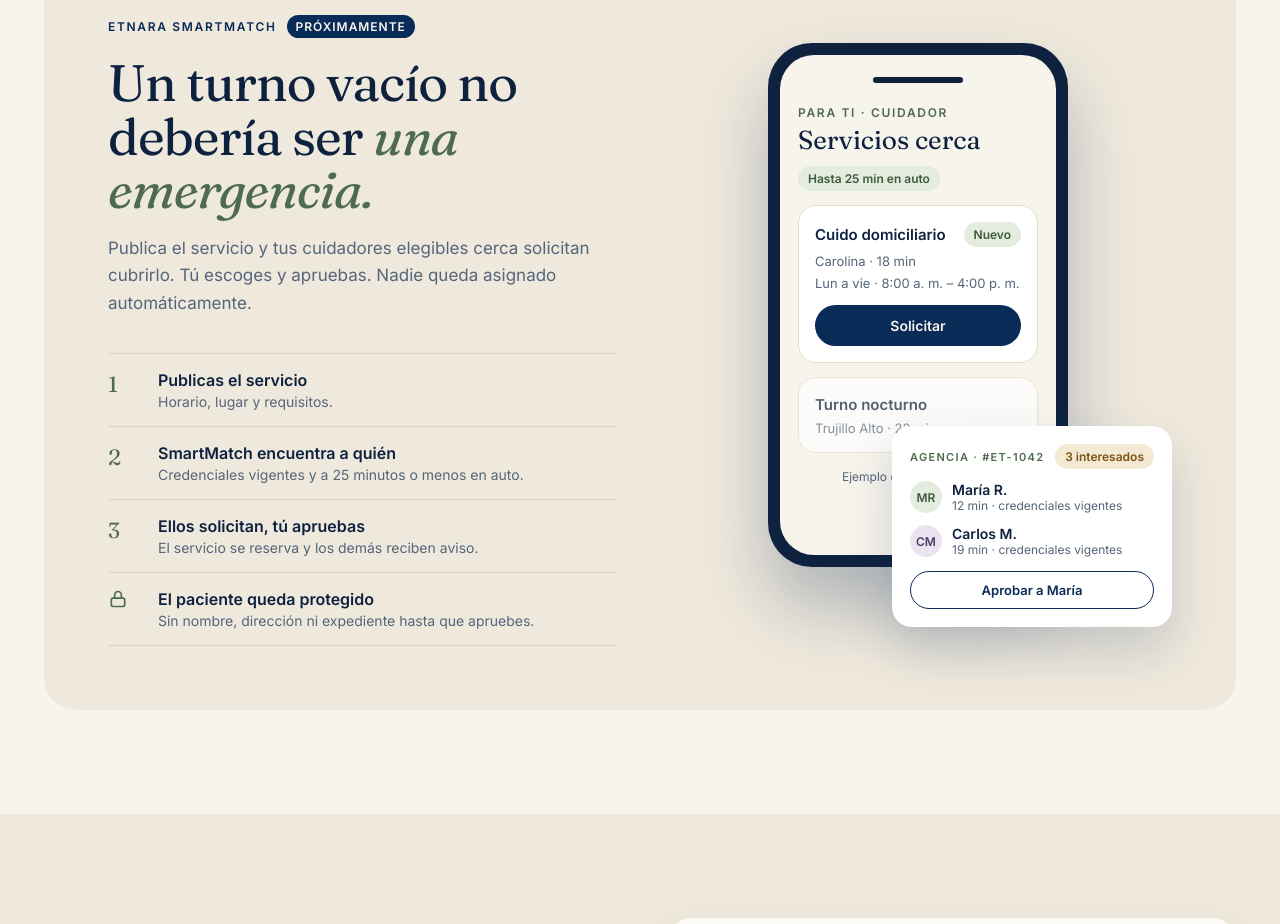
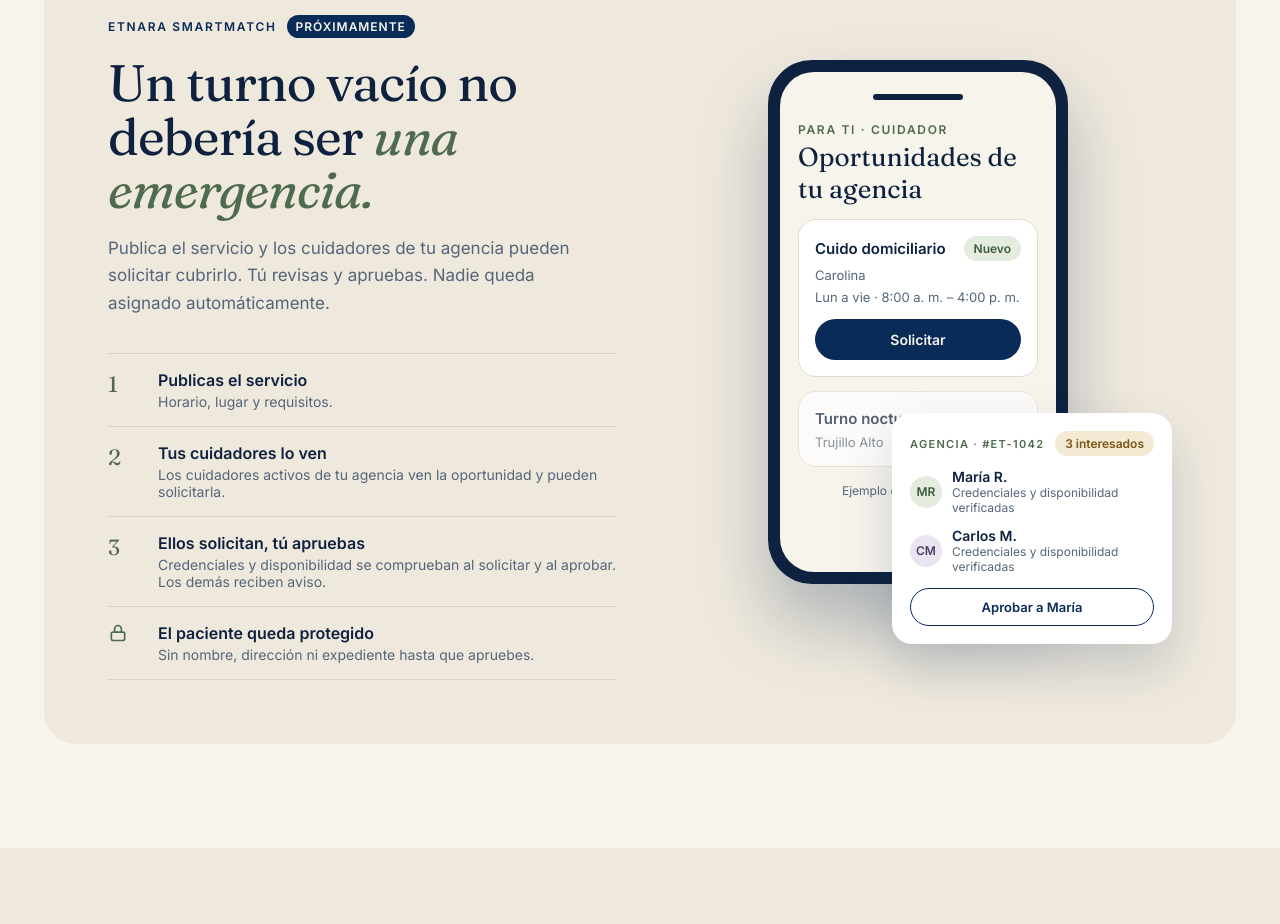
Before and after one commit to ETNARA-Care/ETNARA-Website, a plain HTML site: page index.html in a window 1280 px wide. Shown: the part 2040-2964 px from the top of the page. Drawn offline with Linux system fonts and the light colour scheme.

Commit message:
SmartMatch en la web: quitar la promesa de distancia («25 min en auto», «Carolina · 18 min»)
El cálculo de tiempo en auto no está conectado. Hoy la oportunidad la ven todos los
cuidadores activos de la agencia, y las credenciales y la disponibilidad se comprueban al
solicitar y al aprobar. El texto y el ejemplo ficticio ahora dicen exactamente eso.

Co-Authored-By: Claude Opus 5.5 <noreply@anthropic.com>
Claude-Session: https://claude.ai/code/session_01V563EXWK45nC3gAn1wVDao

```diff
--- a/index.html
+++ b/index.html
@@ -170,11 +170,11 @@
       <div class="sm-copy reveal">
         <p class="kicker kicker-navy">ETNARA SMARTMATCH <span class="soon">PRÓXIMAMENTE</span></p>
         <h2>Un turno vacío no debería ser <em>una emergencia.</em></h2>
-        <p class="sm-lead">Publica el servicio y tus cuidadores elegibles cerca solicitan cubrirlo. Tú escoges y apruebas. Nadie queda asignado automáticamente.</p>
+        <p class="sm-lead">Publica el servicio y los cuidadores de tu agencia pueden solicitar cubrirlo. Tú revisas y apruebas. Nadie queda asignado automáticamente.</p>
         <ol class="sm-steps">
           <li><span>1</span><div><b>Publicas el servicio</b><p>Horario, lugar y requisitos.</p></div></li>
-          <li><span>2</span><div><b>SmartMatch encuentra a quién</b><p>Credenciales vigentes y a 25 minutos o menos en auto.</p></div></li>
-          <li><span>3</span><div><b>Ellos solicitan, tú apruebas</b><p>El servicio se reserva y los demás reciben aviso.</p></div></li>
+          <li><span>2</span><div><b>Tus cuidadores lo ven</b><p>Los cuidadores activos de tu agencia ven la oportunidad y pueden solicitarla.</p></div></li>
+          <li><span>3</span><div><b>Ellos solicitan, tú apruebas</b><p>Credenciales y disponibilidad se comprueban al solicitar y al aprobar. Los demás reciben aviso.</p></div></li>
           <li><span><svg width="20" height="20" viewBox="0 0 24 24" fill="none" stroke="currentColor" stroke-width="2" stroke-linecap="round" stroke-linejoin="round" aria-hidden="true"><rect x="4" y="11" width="16" height="10" rx="2"/><path d="M8 11V7a4 4 0 0 1 8 0v4"/></svg></span><div><b>El paciente queda protegido</b><p>Sin nombre, dirección ni expediente hasta que apruebes.</p></div></li>
         </ol>
       </div>
@@ -183,25 +183,24 @@
           <div class="phone-screen">
             <span class="notch" aria-hidden="true"></span>
             <p class="kicker">PARA TI · CUIDADOR</p>
-            <p class="phone-title">Servicios cerca</p>
-            <span class="tag tag-green">Hasta 25 min en auto</span>
+            <p class="phone-title">Oportunidades de tu agencia</p>
             <div class="job">
               <div class="row"><b>Cuido domiciliario</b><span class="tag tag-green">Nuevo</span></div>
-              <p>Carolina · 18 min</p>
+              <p>Carolina</p>
               <p>Lun a vie · 8:00 a. m. – 4:00 p. m.</p>
               <span class="fake-btn">Solicitar</span>
             </div>
             <div class="job job-muted">
               <b>Turno nocturno</b>
-              <p>Trujillo Alto · 22 min</p>
+              <p>Trujillo Alto</p>
             </div>
             <p class="fineprint">Ejemplo con datos ficticios</p>
           </div>
         </div>
         <div class="agency-card">
           <div class="row"><span class="kicker">AGENCIA · #ET-1042</span><span class="tag tag-gold">3 interesados</span></div>
-          <div class="cand"><span class="av av-green">MR</span><div><b>María R.</b><span>12 min · credenciales vigentes</span></div></div>
-          <div class="cand"><span class="av av-lilac">CM</span><div><b>Carlos M.</b><span>19 min · credenciales vigentes</span></div></div>
+          <div class="cand"><span class="av av-green">MR</span><div><b>María R.</b><span>Credenciales y disponibilidad verificadas</span></div></div>
+          <div class="cand"><span class="av av-lilac">CM</span><div><b>Carlos M.</b><span>Credenciales y disponibilidad verificadas</span></div></div>
           <span class="fake-btn fake-btn-outline">Aprobar a María</span>
         </div>
       </div>
```
